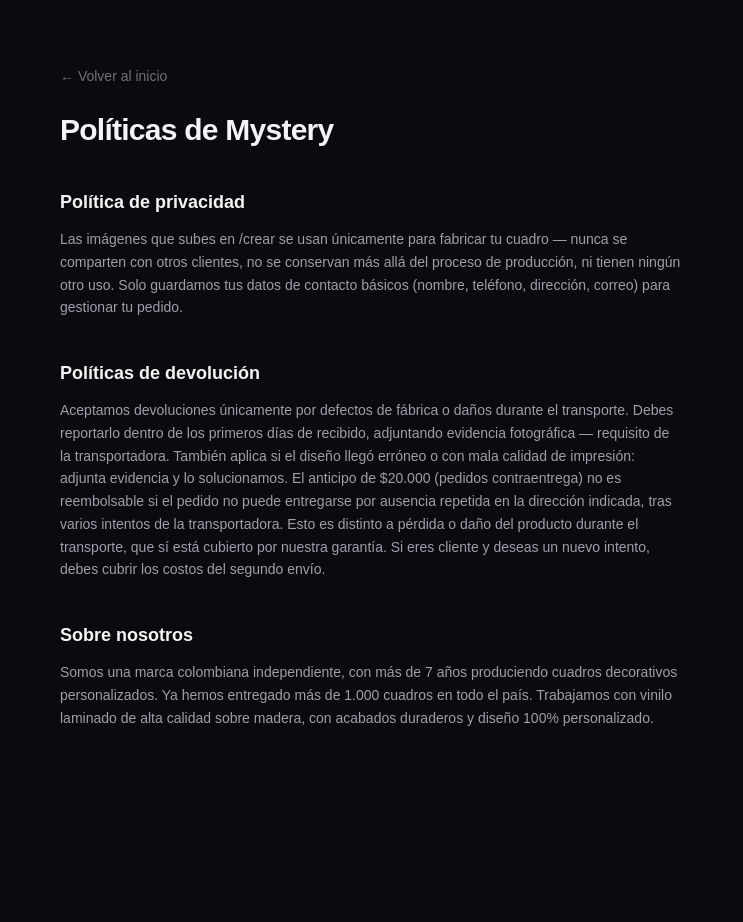
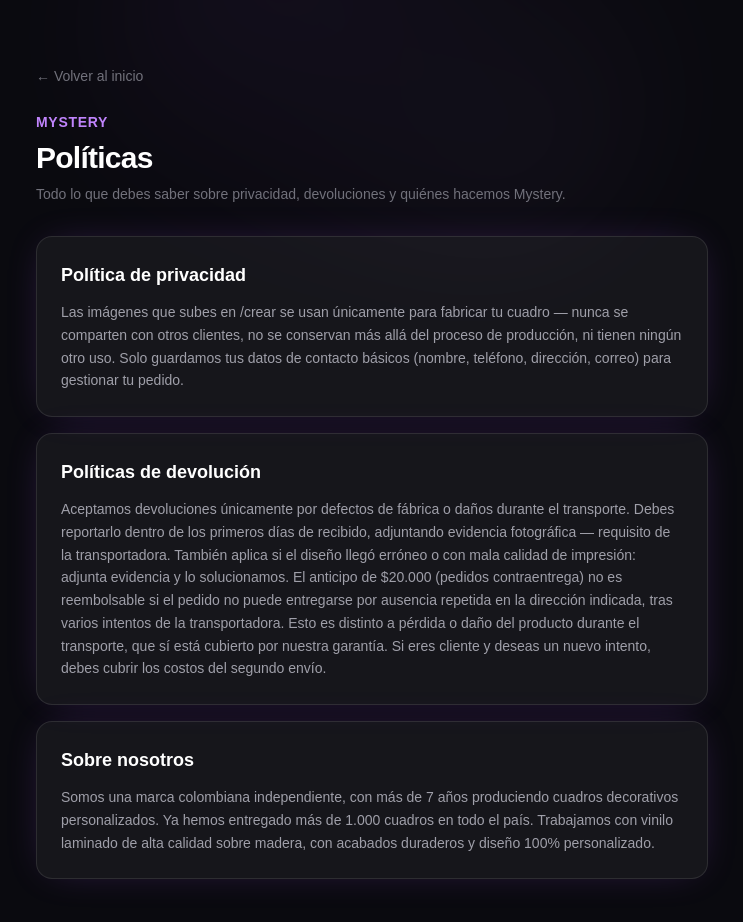
Before and after one commit to ELMETACHO/mystery-tienda, a Next.js app: page /politicas in a window 1280 px wide. Shown: the top 922 px of the page, without its empty margins (268-1011 px from the left). Before the commit the page ends 800 px from the top, so only its background shows below. Built offline with nearby package versions, Linux system fonts and the light colour scheme; no server answers.

Commit message:
Rediseña /politicas con el estilo visual de marca
Mismo glow morado, tarjetas redondeadas y tipografía consistentes con
/checkout — cada sección (privacidad, devoluciones, sobre nosotros) en su
propia tarjeta en vez de un bloque de texto corrido. Texto sin cambios.

```diff
--- a/app/politicas/page.js
+++ b/app/politicas/page.js
@@ -9,24 +9,46 @@
 
 export default function PoliticasPage() {
   return (
-    <main className="mx-auto min-h-screen max-w-2xl px-4 py-16 sm:px-6">
+    <main className="relative min-h-screen overflow-hidden px-4 py-16 sm:px-6">
+      <div
+        aria-hidden="true"
+        className="pointer-events-none absolute -top-32 left-1/2 h-96 w-[36rem] -translate-x-1/2 rounded-full opacity-20 blur-3xl"
+        style={{
+          background:
+            "radial-gradient(circle at 30% 20%, rgba(168,85,247,0.35), transparent 60%), radial-gradient(circle at 80% 80%, rgba(192,132,252,0.25), transparent 55%)",
+        }}
+      />
+
+      <div className="relative mx-auto max-w-2xl">
         <Link
           href="/"
-        className="text-sm text-zinc-500 underline-offset-4 hover:text-white hover:underline"
+          className="text-sm text-zinc-500 underline-offset-4 transition-colors hover:text-white hover:underline"
         >
           ← Volver al inicio
         </Link>
 
-      <h1 className="mt-6 text-2xl font-bold tracking-tight sm:text-3xl">Políticas de Mystery</h1>
+        <div className="mt-6">
+          <p className="text-sm font-semibold uppercase tracking-wider text-accent-soft">Mystery</p>
+          <h1 className="mt-2 text-2xl font-bold tracking-tight text-white sm:text-3xl">
+            Políticas
+          </h1>
+          <p className="mt-2 text-sm text-zinc-500">
+            Todo lo que debes saber sobre privacidad, devoluciones y quiénes hacemos Mystery.
+          </p>
+        </div>
 
-      <div className="mt-10 flex flex-col gap-10">
+        <div className="mt-8 flex flex-col gap-4">
           {LEGAL_SECTIONS.map((section) => (
-          <section key={section.key}>
-            <h2 className="text-lg font-semibold text-zinc-100">{section.label}</h2>
+            <section
+              key={section.key}
+              className="rounded-2xl border border-white/10 bg-white/5 p-5 shadow-[0_0_40px_-14px_rgba(168,85,247,0.3)] sm:p-6"
+            >
+              <h2 className="text-base font-semibold text-white sm:text-lg">{section.label}</h2>
               <p className="mt-3 text-sm leading-relaxed text-zinc-400">{section.text}</p>
             </section>
           ))}
         </div>
+      </div>
     </main>
   );
 }
```
Lines whose indentation alone changed are shown as unchanged.
